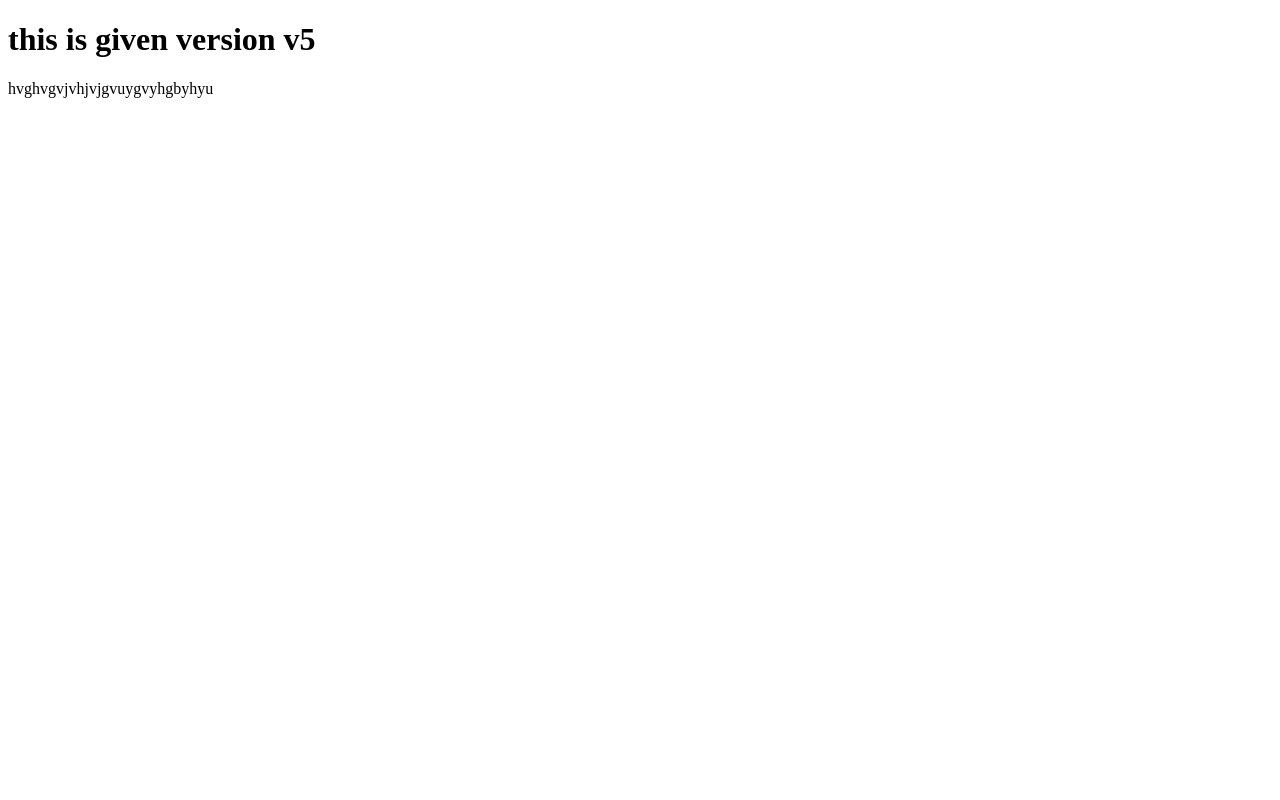
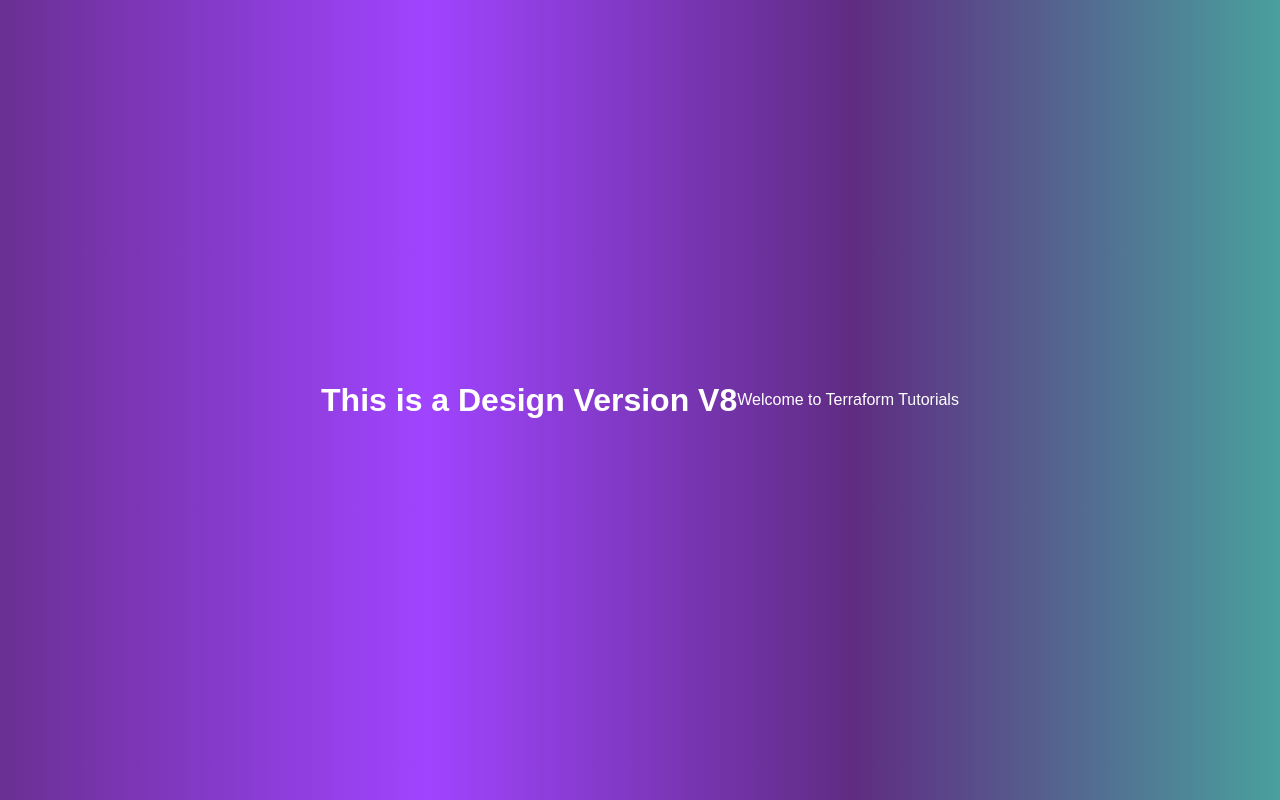
Before and after one commit to Nidhi9665/git-repu, a plain HTML site: page index.html in a window 1280 px wide. Drawn offline with Linux system fonts and the light colour scheme.

Commit message:
added design

```diff
--- a/index.html
+++ b/index.html
@@ -1,13 +1,17 @@
 <!DOCTYPE html>
 <html lang="en">
+
 <head>
     <meta charset="UTF-8">
+    <meta http-equiv="X-UA-Compatible" content="IE=edge">
     <meta name="viewport" content="width=device-width, initial-scale=1.0">
+    <link rel="stylesheet" href="styles.css">
     <title>Document</title>
 </head>
 
 <body>
-    <h1>this is given version v5</h1>
+    <h1>This is a Design Version V8</h1>
+    <p>Welcome to Terraform Tutorials</p>
 </body>
-hvghvgvjvhjvjgvuygvyhgbyhyu
+
 </html>
--- /dev/null
+++ b/styles.css
@@ -0,0 +1,28 @@
+/* styles.css */
+body {
+    /* Set a gradient background from purple to teal */
+    background: linear-gradient(to right, #6a3093, #a044ff, #5f2c82, #49a09d);
+    font-family: Arial, sans-serif;
+    /* Sets a clean, modern font for the body text */
+    color: white;
+    /* Sets the text color to white for better contrast */
+    margin: 0;
+    /* Removes default margin */
+    padding: 0;
+    /* Removes default padding */
+    display: flex;
+    /* Enables flexbox layout */
+    justify-content: center;
+    /* Centers content horizontally */
+    align-items: center;
+    /* Centers content vertically */
+    height: 100vh;
+    /* Makes the body take the full height of the viewport */
+}
+
+h1 {
+    font-size: 2em;
+    /* Sets the size of the header text */
+    text-align: center;
+    /* Centers the header text */
+}
```
